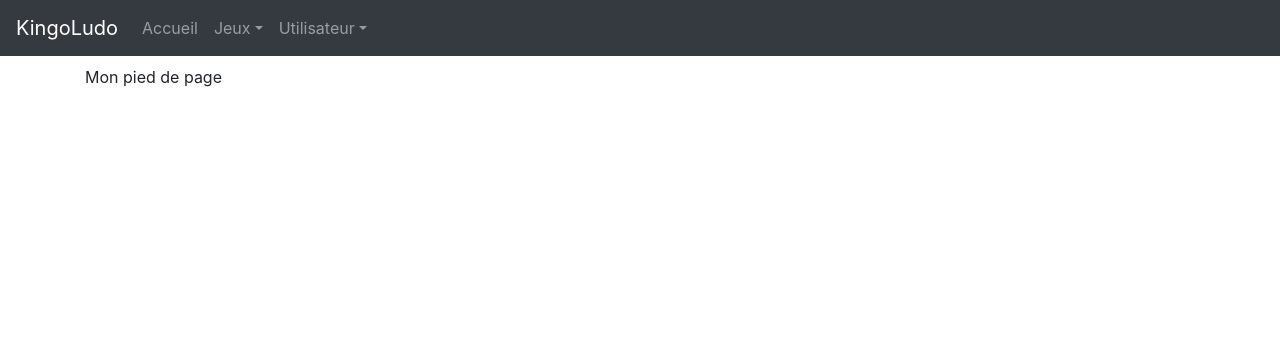
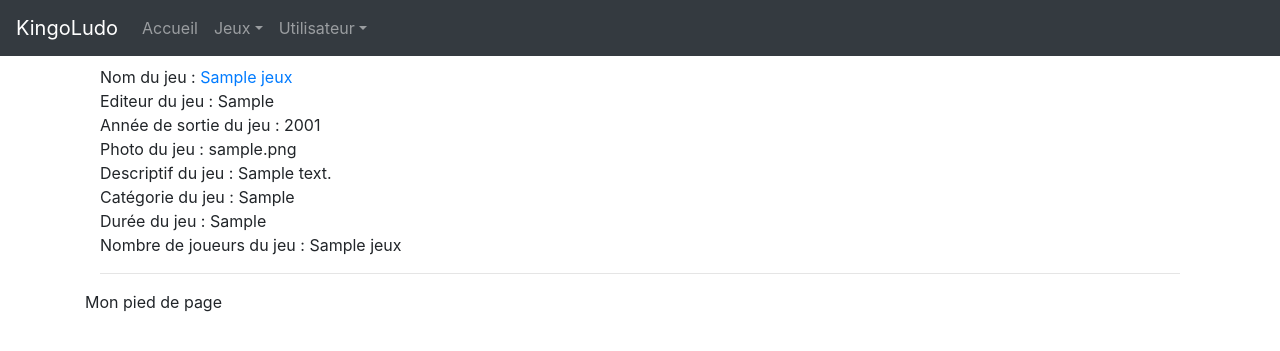
Before and after one commit to vanessakovalsky/php-oo, a PHP site: page /index.php?actions=ListeJeu in a window 1280 px wide. Shown: the top 351 px of the page. Run offline with PHP 8.4, Linux system fonts and the light colour scheme; tables that the repository leaves empty hold one stand-in row (values such as "Sample post"); some libraries are stand-ins or nearby versions.

Commit message:
Ajout liste des jeux

```diff
--- a/tp5/src/Controller/JeuController.class.php
+++ b/tp5/src/Controller/JeuController.class.php
@@ -5,6 +5,7 @@
  */
 class Jeu
 {
+  private $id;
   private $nom_jeu;
   private $editeur;
   private $annee_sortie;
@@ -42,7 +43,7 @@ class Jeu
   public function VoirJeu(int $id, PDO $db){
     include_once('./src/Model/JeuModel.class.php');
     $repo_jeu = new JeuModel($db);
-    $reponse_voir_jeu = $repo_jeu->VoirJeu($id, $db);
+    $jeu = $repo_jeu->VoirJeu($id, $db);
     $liste = include_once('./src/View/voir_jeu.html.php');
     return $liste;
   }
@@ -55,12 +56,25 @@ class Jeu
 
   }
 
-  public function ListeJeu(){
+  public function ListeJeu(PDO $db){
+    include_once('./src/Model/JeuModel.class.php');
+    $repo_jeu = new JeuModel($db);
+    $reponse_voir_jeu = $repo_jeu->ListeJeu($db);
+    $liste = include_once('./src/View/liste_jeu.html.php');
+    return $liste;
+  }
 
+  public function getId(){
+    return $this->id;
   }
 
   public function getNomJeu(){
     return $this->nom_jeu;
+  }
+
+  public function getNomJeuLien(){
+    $lien_jeu = '<a href="index.php?actions=VoirJeu&id='.$this->getId().'">'.$this->getNomJeu().'</a>';
+    return $lien_jeu;
   }
 
   public function getEditeur(){
@@ -89,6 +103,10 @@ class Jeu
 
   public function getNombreJoueur(){
     return $this->nombre_joueur;
+  }
+
+  public function setId($id){
+    $this->id = $id;
   }
 
   public function setNomJeu($nom){
--- a/tp5/src/Controller/RouterController.class.php
+++ b/tp5/src/Controller/RouterController.class.php
@@ -24,7 +24,9 @@ class RouterController {
       case 'ListeJeu':
         include_once('JeuController.class.php');
         $jeu = new Jeu();
-        $content = $jeu->ListeJeu();
+        ob_start();
+        $jeu->ListeJeu($db);
+        $content = ob_get_clean();
         return $content;
       case 'AjoutJeu':
         include_once('JeuController.class.php');
--- a/tp5/src/Model/JeuModel.class.php
+++ b/tp5/src/Model/JeuModel.class.php
@@ -48,8 +48,22 @@ class JeuModel
     return $objet_jeu;
   }
 
+  public function ListeJeu(PDO $db){
+    $requete = 'SELECT * FROM jeux';
+    $requete_preparee = $db->prepare($requete);
+    $result = $requete_preparee->execute();
+    $tableau_jeu = $requete_preparee->fetchAll(PDO::FETCH_ASSOC);
+    $array_object_jeu = [];
+    foreach($tableau_jeu as $ligne_jeu){
+      $objet_jeu = self::transformArrayToObject($ligne_jeu);
+      $array_object_jeu[] = $objet_jeu;
+    }
+    return $array_object_jeu;
+  }
+
   private function transformArrayToObject($tableau_jeu){
     $jeu = new Jeu();
+    $jeu->setId($tableau_jeu['id']);
     $jeu->setNomJeu($tableau_jeu['nom_jeu']);
     $jeu->setEditeur($tableau_jeu['editeur']);
     $jeu->setAnneeSortie($tableau_jeu['annee']);
--- /dev/null
+++ b/tp5/src/View/liste_jeu.html.php
@@ -0,0 +1,7 @@
+<?php
+
+foreach($reponse_voir_jeu as $jeu){
+  include('./src/View/voir_jeu.html.php');
+  ?><hr>
+  <?php
+}
--- a/tp5/src/View/voir_jeu.html.php
+++ b/tp5/src/View/voir_jeu.html.php
@@ -1,8 +1,8 @@
-Nom du jeu : <?php echo $reponse_voir_jeu->getNomJeu();?><br />
-Editeur du jeu : <?php echo $reponse_voir_jeu->getEditeur();?><br />
-Année de sortie du jeu : <?php echo $reponse_voir_jeu->getAnneeSortie();?><br />
-Photo du jeu : <?php echo $reponse_voir_jeu->getPhotos();?><br />
-Descriptif du jeu : <?php echo $reponse_voir_jeu->getDescriptif();?><br />
-Catégorie du jeu : <?php echo $reponse_voir_jeu->getCategorie();?><br />
-Durée du jeu : <?php echo $reponse_voir_jeu->getDuree();?><br />
-Nombre de joueurs du jeu : <?php echo $reponse_voir_jeu->getNombreJoueur();?><br />
+Nom du jeu : <?php echo $jeu->getNomJeuLien();?><br />
+Editeur du jeu : <?php echo $jeu->getEditeur();?><br />
+Année de sortie du jeu : <?php echo $jeu->getAnneeSortie();?><br />
+Photo du jeu : <?php echo $jeu->getPhotos();?><br />
+Descriptif du jeu : <?php echo $jeu->getDescriptif();?><br />
+Catégorie du jeu : <?php echo $jeu->getCategorie();?><br />
+Durée du jeu : <?php echo $jeu->getDuree();?><br />
+Nombre de joueurs du jeu : <?php echo $jeu->getNombreJoueur();?><br />
```
